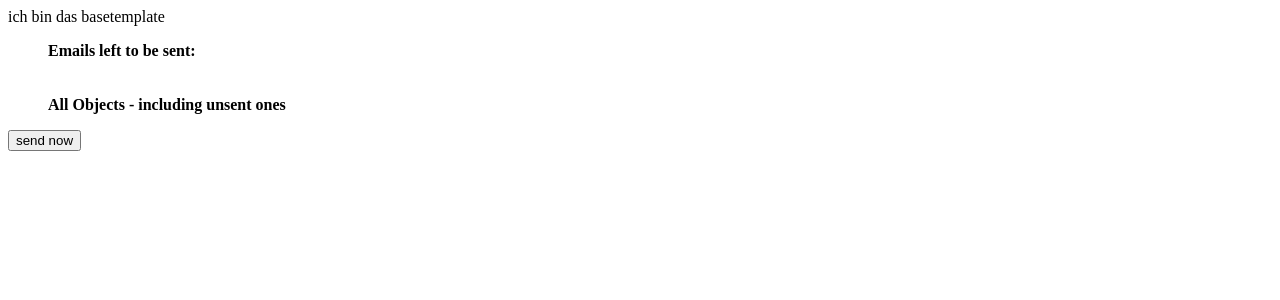
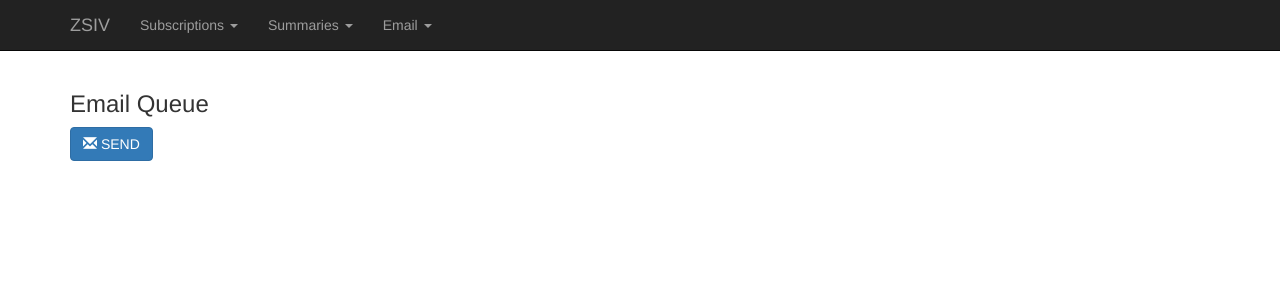
Before and after one commit to ChristianGeng/ZSIV, a Django app: page /ZSIV/queue in a window 1280 px wide. Shown: the top 300 px of the page. Run offline with Django 3.2, Linux system fonts and the light colour scheme; data that the repository does not hold is empty; some libraries are stand-ins or nearby versions.

Commit message:
Templates jetzt mit bootstrap

```diff
--- a/ZSIV/templates/ZSIV/base.html
+++ b/ZSIV/templates/ZSIV/base.html
@@ -1,11 +1,62 @@
 <!DOCTYPE html>
-ich bin das basetemplate
-<html>
+<html lang="en">
   <head>
+    <meta charset="utf-8">
+    <meta http-equiv="X-UA-Compatible" content="IE=edge">
+    <meta name="viewport" content="width=device-width, initial-scale=1">
     <title>ZSIV - Mailer für Inhaltsverzeichnisse</title>
+    <link href="https://maxcdn.bootstrapcdn.com/bootstrap/3.3.7/css/bootstrap.min.css" rel="stylesheet">
+    <!-- HTML5 shim and Respond.js for IE8 support of HTML5 elements and media queries -->
+    <!-- WARNING: Respond.js doesn't work if you view the page via file:// -->
+    <!--[if lt IE 9]>
+      <script src="https://oss.maxcdn.com/html5shiv/3.7.3/html5shiv.min.js"></script>
+      <script src="https://oss.maxcdn.com/respond/1.4.2/respond.min.js"></script>
+    <![endif]-->
   </head>
-
   <body>
+      <nav class="navbar navbar-default navbar-inverse navbar-static-top">
+      <div class="container">
+        <div class="navbar-header">
+          <button type="button" class="navbar-toggle collapsed" data-toggle="collapse" data-target="#navbar" aria-expanded="false" aria-controls="navbar">
+            <span class="sr-only">Toggle navigation</span>
+            <span class="icon-bar"></span>
+            <span class="icon-bar"></span>
+            <span class="icon-bar"></span>
+          </button>
+          <a class="navbar-brand" href="/ZSIV">ZSIV</a>
+        </div>
+        <div id="navbar" class="navbar-collapse collapse">
+          <ul class="nav navbar-nav">
+            <li class="dropdown">
+              <a href="#" class="dropdown-toggle" data-toggle="dropdown" role="button" aria-haspopup="true" aria-expanded="false">Subscriptions <span class="caret"></span></a>
+              <ul class="dropdown-menu">
+                <li><a href="/ZSIV/Mitarbeiter.html">for Persons</a></li>
+                <li><a href="/ZSIV/Journals.html">for Journals</a></li>
+              </ul>
+            </li>
+            <li class="dropdown">
+              <a href="#" class="dropdown-toggle" data-toggle="dropdown" role="button" aria-haspopup="true" aria-expanded="false">Summaries <span class="caret"></span></a>
+              <ul class="dropdown-menu">
+                <li><a href="/ZSIV/Summaries/add/">New</a></li>
+                <li><a href="/ZSIV/Summaries/delete/">Delete</a></li>
+                <li><a href="/ZSIV/Summaries-all">All - Modify</a></li>
+                <li><a href="/ZSIV/Summaries-unsent">Unsent</a></li>
+              </ul>
+            </li>
+            <li class="dropdown">
+              <a href="#" class="dropdown-toggle" data-toggle="dropdown" role="button" aria-haspopup="true" aria-expanded="false">Email <span class="caret"></span></a>
+              <ul class="dropdown-menu">
+                <li><a href="/ZSIV/queue">Queue</a></li>
+              </ul>
+            </li>
+          </ul>
+        </div><!--/.nav-collapse -->
+      </div>
+    </nav>
+  <div class="container">
     {% block content %}{% endblock content %}
+</div>
+    <script src="https://ajax.googleapis.com/ajax/libs/jquery/1.12.4/jquery.min.js"></script>
+    <script src="https://maxcdn.bootstrapcdn.com/bootstrap/3.3.7/js/bootstrap.min.js"></script>
   </body>
 </html>
--- a/ZSIV/templates/ZSIV/queue_list.html
+++ b/ZSIV/templates/ZSIV/queue_list.html
@@ -1,40 +1,25 @@
 {% extends "ZSIV/base.html" %}
 
 {% block content %}
-
+<div>
+<div>
+<h3>Email Queue</h3>
 <form action="{% url "ZSIV:queue" %}" method='post' enctype="multipart/form-data">
-  {% csrf_token %}
-
-
+{% csrf_token %}
 <ul>
-
-
-	<b>Emails left to be sent:</b>  <br>
-
-		{% for email in emails %}
-		<b>Attachments to {{email.recipients.0}}</b> <br>
-		    {% for attachment in email.attachments %}
-    		{{attachment.0}} <br>
-		    {% endfor %}
-		{% endfor %}
-
-		<br>
-		<br>
-
-		<b> All Objects - including unsent ones  </b>  <br>
-		{% for ma in object_list %}
-
-	  <b> <bf> Queue for  {{ma.Vorname}} {{ma.Nachname}}, ({{ma.email}}):   	</b> <br>
-		{% for subscription in ma.Subscriptions.all %}
-		{% for summary in subscription.summaries_set.values %}
-		{{summary.SENT}},{{subscription.Name}}, {{summary.Jahrgang}}({{summary.Heftnummer}}) <br>
-		{% endfor %}
-		{% endfor %}
-		{% endfor %}
-
+{% for email in emails %}
+<li><b>Attachments to {{email.recipients.0}}</b>
+  <ul>
+    {% for attachment in email.attachments %}
+    <li>{{attachment.0}} </li>
+    {% endfor %}
+  </ul>
+</li>
+{% endfor %}
 </ul>
-<input type="submit" value="send now" />
-
+<!--<input type="submit" value="send now" />-->
+<button class="btn btn-primary"><span class="glyphicon glyphicon-envelope"></span> SEND</button>
 </form>
-
+</div>
+</div>
 {% endblock %}
--- a/ZSIV/urls.py
+++ b/ZSIV/urls.py
@@ -1,3 +1,5 @@
+# http://getbootstrap.com/components/#breadcrumbs
+
 from django.conf.urls import url
 from . import views
 from .models import Summaries
```
Also changed, not shown: ZSIV/templates/ZSIV/journals_list.html (+5 -2 lines), ZSIV/templates/ZSIV/mitarbeiter_list.html (+6 -1 lines), ZSIV/templates/ZSIV/summaries_form.html (+13 -2 lines), ZSIV/templates/ZSIV/vanillaSave.html (+12 -2 lines).
